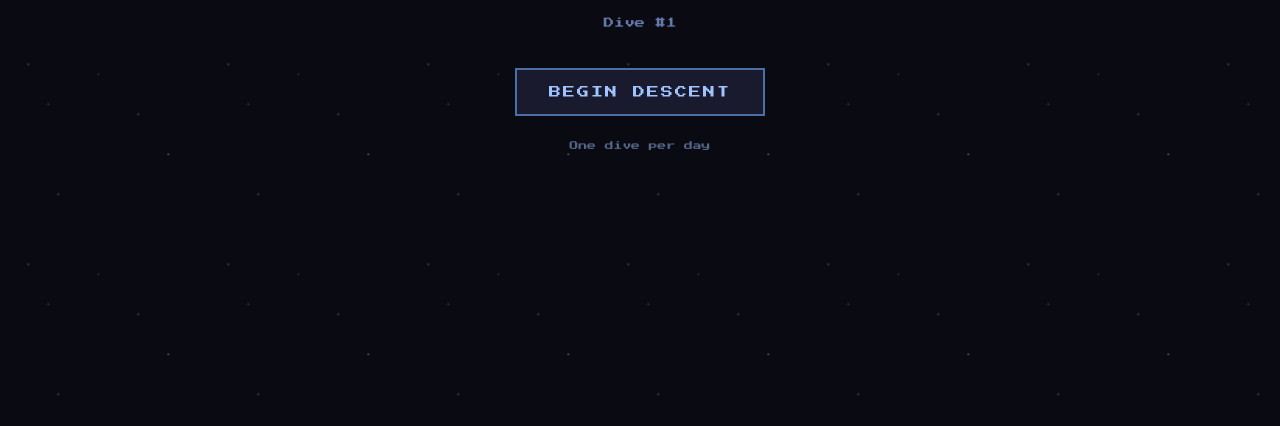
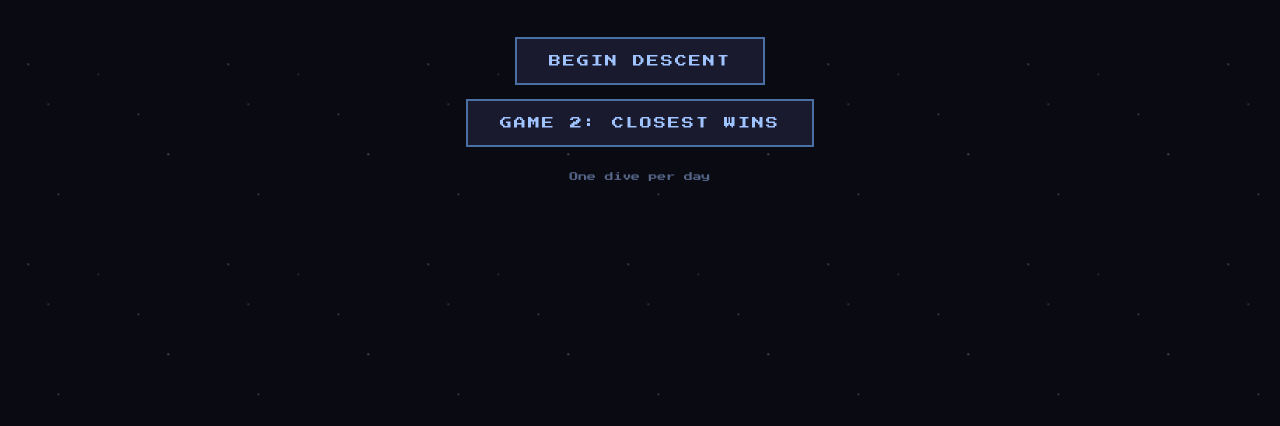
Before and after one commit to jordanwillia09-arch/Horizon, a plain HTML site: page index.html in a window 1280 px wide. Shown: the part 374-800 px from the top of the page. Drawn offline with Linux system fonts and the light colour scheme.

Commit message:
Update index.html

```diff
--- a/index.html
+++ b/index.html
@@ -6,6 +6,13 @@
   <title>Horizon</title>
   <link rel="stylesheet" href="style.css">
   <link href="https://fonts.googleapis.com/css2?family=Press+Start+2P&display=swap" rel="stylesheet">
+  <style>
+    .game-link {
+      display: inline-block;
+      margin-top: 14px;
+      text-decoration: none;
+    }
+  </style>
 </head>
 <body>
   <!-- Homepage / Start Screen -->
@@ -16,6 +23,7 @@
       <p class="tagline">7 prompts. Rarer answers go farther.</p>
       <p class="dive-number">Dive #<span id="dive-number">1</span></p>
       <button id="begin-btn" class="main-btn">BEGIN DESCENT</button>
+      <a href="game2.html" class="main-btn game-link">GAME 2: CLOSEST WINS</a>
       <p class="hint">One dive per day</p>
     </div>
   </div>
```
